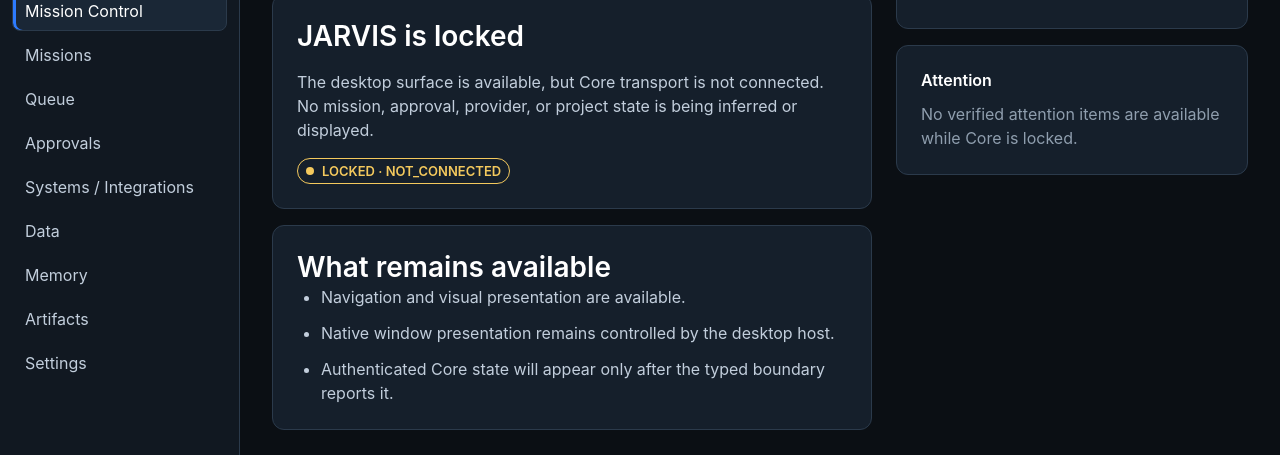
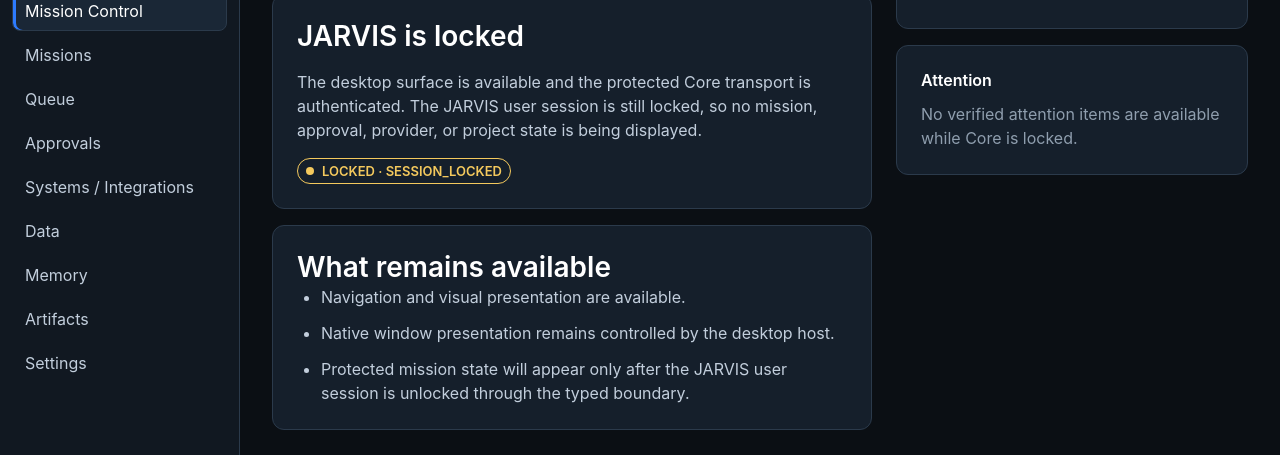
Before and after one commit to andresslacson1989/jarvis-project, a React (Vite) app in the folder apps/desktop/: page / in a window 1280 px wide. Shown: the part 217-672 px from the top of the page. Built offline with nearby package versions, Linux system fonts and the light colour scheme; a web font is replaced by a local one.

Commit message:
clarify locked session state in mission control

```diff
--- a/apps/desktop/src/mission-control.tsx
+++ b/apps/desktop/src/mission-control.tsx
@@ -207,14 +207,14 @@
               <h2 id="mission-control-title">{snapshot.startupCondition === "REPAIR_REQUIRED" ? "Repair required before Core can start" : snapshot.startupCondition === "DEGRADED" ? "Core is degraded" : "Ready when authenticated"}</h2>
             </div>
             <Panel heading={snapshot.startupCondition === "REPAIR_REQUIRED" ? "Core runtime requires repair" : "JARVIS is locked"}>
-              <p>{toInertText(snapshot.startupCondition === "REPAIR_REQUIRED" ? "The release-owned Core runtime did not pass preflight. JARVIS will not use a system Node or an unverified fallback. Repair the packaged runtime before Core can start." : snapshot.startupCondition === "DEGRADED" ? "The desktop surface is available in degraded mode. Core transport is not connected, and no mission, approval, provider, or project state is being inferred or displayed." : "The desktop surface is available, but Core transport is not connected. No mission, approval, provider, or project state is being inferred or displayed.")}</p>
-              <StatusChip state={snapshot.startupCondition === "REPAIR_REQUIRED" ? "error" : snapshot.startupCondition === "DEGRADED" ? "warning" : "warning"}>{snapshot.startupCondition} · {snapshot.transportState}</StatusChip>
+              <p>{toInertText(snapshot.startupCondition === "REPAIR_REQUIRED" ? "The release-owned Core runtime did not pass preflight. JARVIS will not use a system Node or an unverified fallback. Repair the packaged runtime before Core can start." : snapshot.startupCondition === "DEGRADED" ? "The desktop surface is available in degraded mode. Core transport is not available, and no mission, approval, provider, or project state is being inferred or displayed." : "The desktop surface is available and the protected Core transport is authenticated. The JARVIS user session is still locked, so no mission, approval, provider, or project state is being displayed.")}</p>
+              <StatusChip state={snapshot.startupCondition === "REPAIR_REQUIRED" ? "error" : "warning"}>{snapshot.startupCondition} · {snapshot.startupCondition === "LOCKED" ? "SESSION_LOCKED" : snapshot.transportState}</StatusChip>
             </Panel>
             <Panel heading="What remains available">
               <ul className="mission-control__plain-list">
                 <li>Navigation and visual presentation are available.</li>
                 <li>Native window presentation remains controlled by the desktop host.</li>
-                <li>{snapshot.startupCondition === "REPAIR_REQUIRED" ? "Only a verified release-owned runtime may clear this repair state." : "Authenticated Core state will appear only after the typed boundary reports it."}</li>
+                <li>{snapshot.startupCondition === "REPAIR_REQUIRED" ? "Only a verified release-owned runtime may clear this repair state." : "Protected mission state will appear only after the JARVIS user session is unlocked through the typed boundary."}</li>
               </ul>
             </Panel>
           </main>
```
